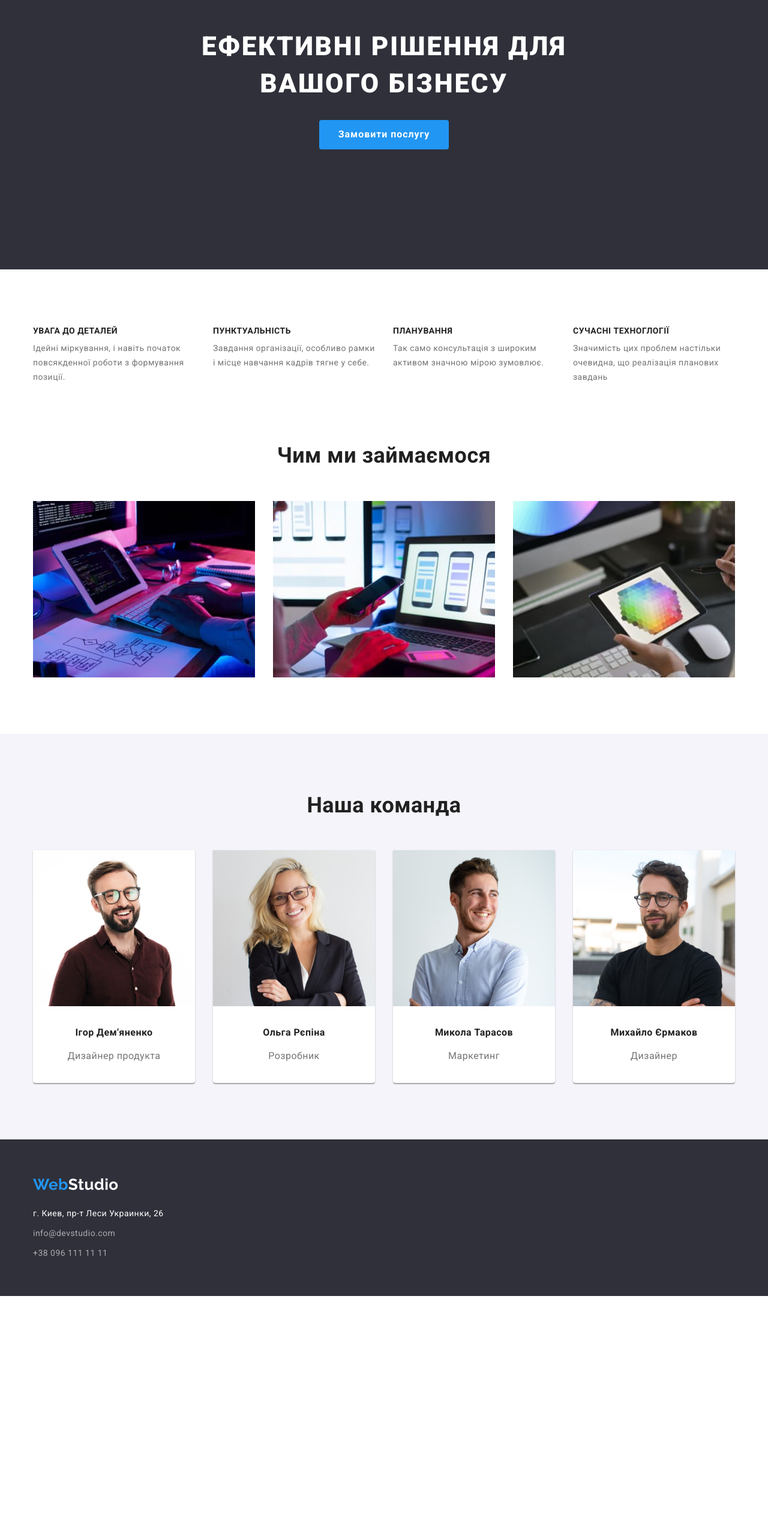
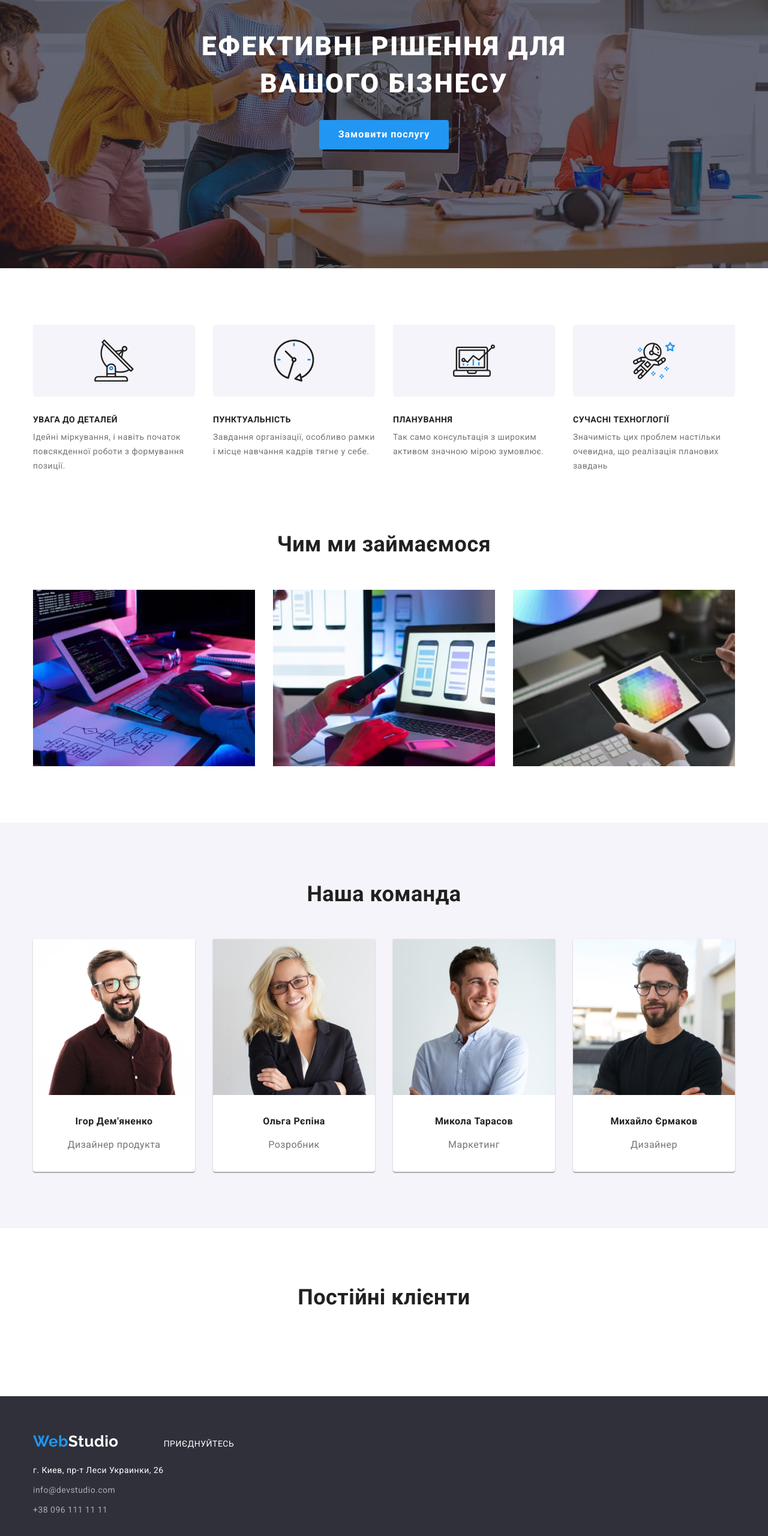
Before and after one commit to AChystiakova/goit-markup-hw-04, a plain HTML site: page index.html in a window 1280 px wide. Shown: the part 234-2794 px from the top of the page at 60% size. Before the commit the page ends 2394 px from the top, so only its background shows below. Drawn offline with nearby package versions, Linux system fonts and the light colour scheme.

Commit message:
html css modul4 decor

```diff
--- a/css/styles.css
+++ b/css/styles.css
@@ -2,11 +2,11 @@
   --primary-text-color: #757575;
   --titel-text-color: #212121;
   --accent-color: #2196f3;
-  --main-site-color: #FFFFFF;
+  --main-site-color: #ffffff;
   --primary-site-background: #f5f5f5;
   --secondary-site-backgroud: #2f303a;
-  --team-section-backgroung:#F5F4FA;
-  --main-button-color: #188CE8;
+  --team-section-backgroung: #f5f4fa;
+  --main-button-color: #188ce8;
 }
 
 html {
@@ -43,7 +43,7 @@ body {
   color: var(--primary-text-color);
   font-family: Roboto, sans-serif;
   letter-spacing: 0.03em;
-  background-color: var(--main-site-color)
+  background-color: var(--main-site-color);
 }
 
 /*логотип*/
@@ -59,11 +59,10 @@ margin-left: auto;
   display: flex;
   align-items: center;
   /* outline: solid tomato; */
-
 }
 
 .header {
-  border-bottom: 1px solid #ECECEC;
+  border-bottom: 1px solid #ececec;
 }
 
 .main-nav {
@@ -88,12 +87,10 @@ align-items: center;
 .site-nav {
   display: flex;
   margin-left: 93px;
-
 }
 
 .site-nav .nav-item {
   align-items: center;
-
 }
 
 .site-nav .nav-item:not(:last-child) {
@@ -110,7 +107,6 @@ margin-left: 93px;
   letter-spacing: 0.02em;
   padding-top: 32px;
   padding-bottom: 32px;
-
 }
 
 .site-nav .link:hover,
@@ -121,7 +117,6 @@ margin-left: 93px;
 .site-nav .link.current {
   color: var(--accent-color);
 }
-
 
 .list {
   list-style: none;
@@ -146,13 +141,11 @@ margin-left: 93px;
 .header-contacts {
   display: flex;
   margin-left: auto;
-
 }
 
 .header-contacts .item + .item {
   margin-left: 50px;
 }
-
 
 .header-contacts .contact-list:hover,
 .contact-list:focus {
@@ -170,6 +163,15 @@ padding-bottom: 94px;
   background-color: var(--secondary-site-backgroud);
   padding-top: 200px;
   padding-bottom: 200px;
+  max-width: 1600px;
+  height: 600px;
+  margin-left: auto;
+  margin-right: auto;
+  background-image: linear-gradient(to right, rgba(47, 48, 58, 0.4), rgba(47, 48, 58, 0.4)),
+    url(../images/hero.jpg);
+  background-repeat: no-repeat;
+  background-position: center;
+  background-size: cover;
 }
 
 .main-header {
@@ -185,7 +187,6 @@ background-color: var(--secondary-site-backgroud);
   max-width: 696px;
   text-align: center;
   margin: 0 auto 30px;
-
 }
 
 .main-button {
@@ -203,15 +204,12 @@ background-color: var(--secondary-site-backgroud);
   margin: 0 auto;
   padding: 10px 32px;
   min-width: 216px;
-  border: 0
-
+  border: 0;
 }
 
 .main-button:hover,
 .main-button:focus {
-
   background-color: var(--main-button-color);
-
 }
 
 .visually-hidden {
@@ -254,17 +252,49 @@ background-color: var(--secondary-site-backgroud);
   font-size: 14px;
   line-height: 1.7;
 }
+.titel-icon {
+  display: flex;
+  align-items: center;
+  justify-content: center;
+  width: 270px;
+  height: 120px;
+  margin-bottom: 30px;
+  background-color: #f5f4fa;
+  padding: 25px 100px;
+  border-radius: 4px;
+}
 
+.icon1 {
+  background-image: url(../images/antenna\ 1.svg);
+  background-repeat: no-repeat;
+  background-position: center;
+}
+
+.icon2 {
+  background-image: url(../images/clock\ 1.svg);
+  background-repeat: no-repeat;
+  background-position: center;
+}
+
+.icon3 {
+  background-image: url(../images/diagram\ 1.svg);
+  background-repeat: no-repeat;
+  background-position: center;
+}
+
+.icon4 {
+  background-image: url(../images/astronaut\ 1.svg);
+  background-repeat: no-repeat;
+  background-position: center;
+}
 /* Section occupation */
 
 .occupation {
-
   padding-top: 0px;
   padding-bottom: 94px;
 }
 .occupation-img {
   display: flex;
-
 }
 
 .occupation-img .img-item {
@@ -282,7 +312,6 @@ margin-right: 30px;
   text-align: center;
   margin-bottom: 50px;
   /* outline: solid tomato; */
-
 }
 
 /* Section team */
@@ -298,7 +327,6 @@ margin-right: 30px;
 
 .team-list .team-img {
   margin-right: 30px;
-
 }
 .team-list .team-img:last-child {
   margin-right: 0;
@@ -306,7 +334,8 @@ margin-right: 0;
 
 .team-img {
   background-color: var(--main-site-color);
-  box-shadow: 0px 1px 3px rgba(0, 0, 0, 0.12), 0px 1px 1px rgba(0, 0, 0, 0.14), 0px 2px 1px rgba(0, 0, 0, 0.2);
+  box-shadow: 0px 1px 3px rgba(0, 0, 0, 0.12), 0px 1px 1px rgba(0, 0, 0, 0.14),
+    0px 2px 1px rgba(0, 0, 0, 0.2);
   border-radius: 0px 0px 4px 4px;
   /* outline: solid tomato; */
 }
@@ -314,7 +343,6 @@ margin-right: 0;
 .picture {
   margin-bottom: 30px;
   /* outline: solid tomato; */
-
 }
 .team-titel {
   color: var(--titel-text-color);
@@ -341,8 +369,17 @@ margin-right: 0;
   /* outline: solid tomato; */
 }
 
+/* Client_Logo */
+
+.client-header {
+  color: var(--titel-text-color);
+  font-size: 36px;
+  line-height: calc(42 / 36);
+  text-align: center;
+  margin-bottom: 50px;
+}
+
 /* Портфоліо */
-
 
 .filter-button {
   font-family: inherit;
@@ -350,7 +387,7 @@ margin-right: 0;
   font-size: 16px;
   line-height: 1.6;
   text-align: center;
-  letter-spacing:inherit;
+  letter-spacing: inherit;
   color: var(--titel-text-color);
   background-color: var(--team-section-backgroung);
   cursor: pointer;
@@ -365,7 +402,6 @@ flex-direction: row;
   justify-content: center;
   gap: 8px;
   margin-bottom: 50px;
-
 }
 
 .filter-button:hover,
@@ -373,7 +409,6 @@ margin-bottom: 50px;
   color: var(--main-site-color);
   background-color: var(--accent-color);
 }
-
 
 .project-list {
   display: flex;
@@ -385,12 +420,18 @@ margin-bottom: 50px;
   flex-basis: calc((100% - 30px * 2) / 3);
 }
 
+.project-item:hover,
+.project-item:focus {
+  box-shadow: 0px 1px 1px rgba(0, 0, 0, 0.12), 0px 4px 4px rgba(0, 0, 0, 0.06),
+    1px 4px 6px rgba(0, 0, 0, 0.16);
+}
+
 .project-img {
-display:block;
+  display: block;
 }
 
 .border-titel {
- border: 1px solid #EEEEEE;
+  border: 1px solid #eeeeee;
   border-top: none;
   padding: 20px 24px;
 }
@@ -401,7 +442,6 @@ display:block;
   line-height: 2;
   letter-spacing: 0.06em;
   margin-bottom: 4px;
-
 }
 
 .project {
@@ -415,6 +455,17 @@ display:block;
   background-color: var(--secondary-site-backgroud);
   padding-top: 60px;
   padding-bottom: 60px;
+  /* outline: solid tomato; */
+}
+
+.footer-flex {
+  display: flex;
+  align-items: baseline;
+  /* outline: solid tomato; */
+}
+
+.address {
+  /* outline: solid tomato; */
 }
 
 .footer-logo {
@@ -425,17 +476,14 @@ display:block;
   line-height: 1.2;
   display: block;
   margin-bottom: 20px;
-
 }
 
 .card-address {
   font-style: normal;
-
 }
 
 .footer-list {
   margin-bottom: 9px;
-
 }
 
 .footer .footer-list:last-child {
@@ -443,11 +491,10 @@ margin: 0px;
 }
 
 .footer .footer-address {
-  color:var(--main-site-color);
+  color: var(--main-site-color);
   text-decoration: none;
   font-size: 14px;
   line-height: calc(24 / 14);
-
 }
 
 .footer .footer-contact {
@@ -456,3 +503,11 @@ margin: 0px;
   font-size: 14px;
   line-height: calc(24 / 14);
 }
+
+.join-titel {
+  color: #ffffff;
+  font-size: 14px;
+  line-height: calc(16 / 14);
+  text-transform: uppercase;
+  margin-bottom: 20px;
+}
--- a/index.html
+++ b/index.html
@@ -1,17 +1,19 @@
 <!DOCTYPE html>
 <html lang="uk">
   <head>
-    <meta charset="UTF-8">
-    <meta http-equiv="X-UA-Compatible" content="IE=edge">
-    <meta name="viewport" content="width=device-width, initial-scale=1.0">
+    <meta charset="UTF-8" />
+    <meta http-equiv="X-UA-Compatible" content="IE=edge" />
+    <meta name="viewport" content="width=device-width, initial-scale=1.0" />
     <title>Студія</title>
     <link
       href="https://fonts.googleapis.com/css2?family=Raleway:wght@700&family=Roboto:wght@400;500;700;900&display=swap"
-      rel="stylesheet">
+      rel="stylesheet"
+    />
     <link
       rel="stylesheet"
-      href="https://cdnjs.cloudflare.com/ajax/libs/modern-normalize/1.1.0/modern-normalize.min.css">
-    <link rel="stylesheet" href="./css/styles.css">
+      href="https://cdnjs.cloudflare.com/ajax/libs/modern-normalize/1.1.0/modern-normalize.min.css"
+    />
+    <link rel="stylesheet" href="./css/styles.css" />
   </head>
   <body>
     <!-- Головна-->
@@ -54,24 +56,28 @@
           <h2 class="visually-hidden">Наші особливості</h2>
           <ul class="feature list">
             <li class="titel-item">
+              <div class="titel-icon icon1"></div>
               <h3 class="titel">Увага до деталей</h3>
               <p class="titel-text">
                 Ідейні міркування, і навіть початок повсякденної роботи з формування позиції.
               </p>
             </li>
             <li class="titel-item">
+              <div class="titel-icon icon2"></div>
               <h3 class="titel">Пунктуальність</h3>
               <p class="titel-text">
                 Завдання організації, особливо рамки і місце навчання кадрів тягне у себе.
               </p>
             </li>
             <li class="titel-item">
+              <div class="titel-icon icon3"></div>
               <h3 class="titel">Планування</h3>
               <p class="titel-text">
                 Так само консультація з широким активом значною мірою зумовлює.
               </p>
             </li>
             <li class="titel-item">
+              <div class="titel-icon icon4"></div>
               <h3 class="titel">Сучасні техноглогії</h3>
               <p class="titel-text">
                 Значимість цих проблем настільки очевидна, що реалізація планових завдань
@@ -86,9 +92,9 @@
           <h2 class="occupation-titel">Чим ми займаємося</h2>
 
           <ul class="occupation-img list">
-            <li class="img-item"><img src="./images/box1.jpg" alt="клавіатура" width="370"></li>
-            <li class="img-item"><img src="./images/box2.jpg" alt="телефон" width="370"></li>
-            <li class="img-item"><img src="./images/box3.jpg" alt="планшет" width="370"></li>
+            <li class="img-item"><img src="./images/box1.jpg" alt="клавіатура" width="370" /></li>
+            <li class="img-item"><img src="./images/box2.jpg" alt="телефон" width="370" /></li>
+            <li class="img-item"><img src="./images/box3.jpg" alt="планшет" width="370" /></li>
           </ul>
         </div>
       </section>
@@ -99,41 +105,50 @@
 
           <ul class="team-list list">
             <li class="team-img">
-              <img class="picture" src="./images/imgboy1.jpg" alt="Дизайнер продукта" width="270">
+              <img class="picture" src="./images/imgboy1.jpg" alt="Дизайнер продукта" width="270" />
               <div class="team-style">
                 <h3 class="team-name">Ігор Дем'яненко</h3>
                 <p class="team-position">Дизайнер продукта</p>
               </div>
-
             </li>
 
             <li class="team-img">
-              <img class="picture" src="./images/imgg.jpg" alt="Фронт енд розробник" width="270">
+              <img class="picture" src="./images/imgg.jpg" alt="Фронт енд розробник" width="270" />
               <div class="team-style">
                 <h3 class="team-name">Ольга Рєпіна</h3>
                 <p class="team-position">Розробник</p>
               </div>
-
             </li>
 
             <li class="team-img">
-              <img class="picture" src="./images/imgboy2.jpg" alt="Маркетинг" width="270">
+              <img class="picture" src="./images/imgboy2.jpg" alt="Маркетинг" width="270" />
               <div class="team-style">
                 <h3 class="team-name">Микола Тарасов</h3>
                 <p class="team-position">Маркетинг</p>
               </div>
-
             </li>
 
             <li class="team-img">
-              <img class="picture"src="./images/imgboy3.jpg" alt="Дизайнер" width="270">
+              <img class="picture" src="./images/imgboy3.jpg" alt="Дизайнер" width="270" />
               <div class="team-style">
                 <h3 class="team-name">Михайло Єрмаков</h3>
                 <p class="team-position">Дизайнер</p>
               </div>
+            </li>
+          </ul>
+        </div>
+      </section>
 
-            </li>
-
+      <section class="section clients">
+        <div class="container">
+          <h2 class="client-header">Постійні клієнти</h2>
+          <ul class="client-logo list">
+            <li><a href=""></a></li>
+            <li><a href=""></a></li>
+            <li><a href=""></a></li>
+            <li><a href=""></a></li>
+            <li><a href=""></a></li>
+            <li><a href=""></a></li>
           </ul>
         </div>
       </section>
@@ -142,7 +157,10 @@
     <!--Футер-->
 
     <footer class="section footer-nav">
-      <div class="container">
+      <div class="container footer-flex">
+
+        <div class="address">
+
          <a href="./index.html" class="footer-logo"><span class="logo">Web</span>Studio</a>
 
         <address class="card-address">
@@ -152,21 +170,37 @@
                 class="footer-address"
                 href="https://goo.gl/maps/CPtrU1FHBa2aNyZL9"
                 target="_blank"
-                rel="noopener noreferrer nofollow">г. Киев, пр-т Леси Украинки, 26</a>
+                rel="noopener noreferrer nofollow"
+                >г. Киев, пр-т Леси Украинки, 26</a
+              >
             </li>
 
             <li class="footer-list">
               <a class="footer-contact" href="mailto:info@devstudio.com">info@devstudio.com</a>
             </li>
 
-            <li class="footer-list"><a class="footer-contact" href="tel:+380961111111">+38 096 111 11 11</a></li>
+            <li class="footer-list">
+              <a class="footer-contact" href="tel:+380961111111">+38 096 111 11 11</a>
+            </li>
+          </ul>
+        </address>
+        </div>
 
+
+        <div class="join">
+
+          <p class="join-titel">приєднуйтесь</p>
+
+          <ul class="join-links list">
+            <li></li>
+            <li></li>
+            <li></li>
+            <li></li>
           </ul>
-
-        </address>
 
         </div>
 
+      </div>
     </footer>
   </body>
 </html>
```
Also changed, not shown: images/antenna 1.svg (added), images/astronaut 1.svg (added), images/clock 1.svg (added), images/diagram 1.svg (added), images/hero.jpg (added). Lines whose indentation alone changed are shown as unchanged.
